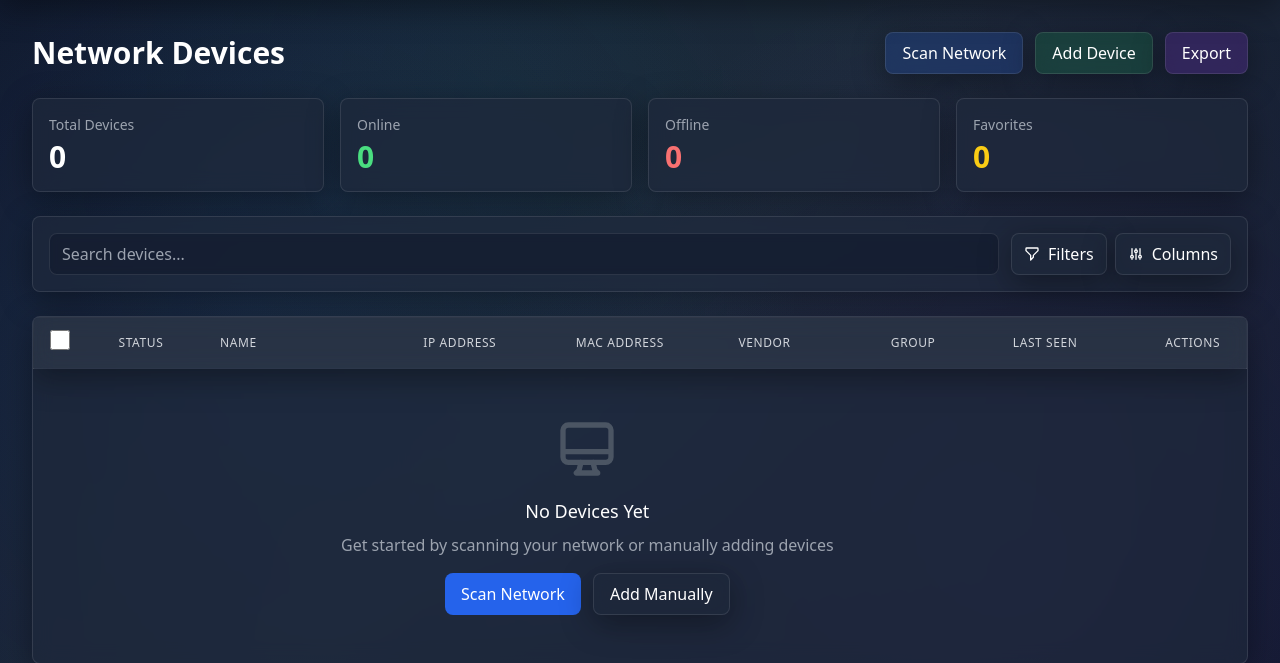
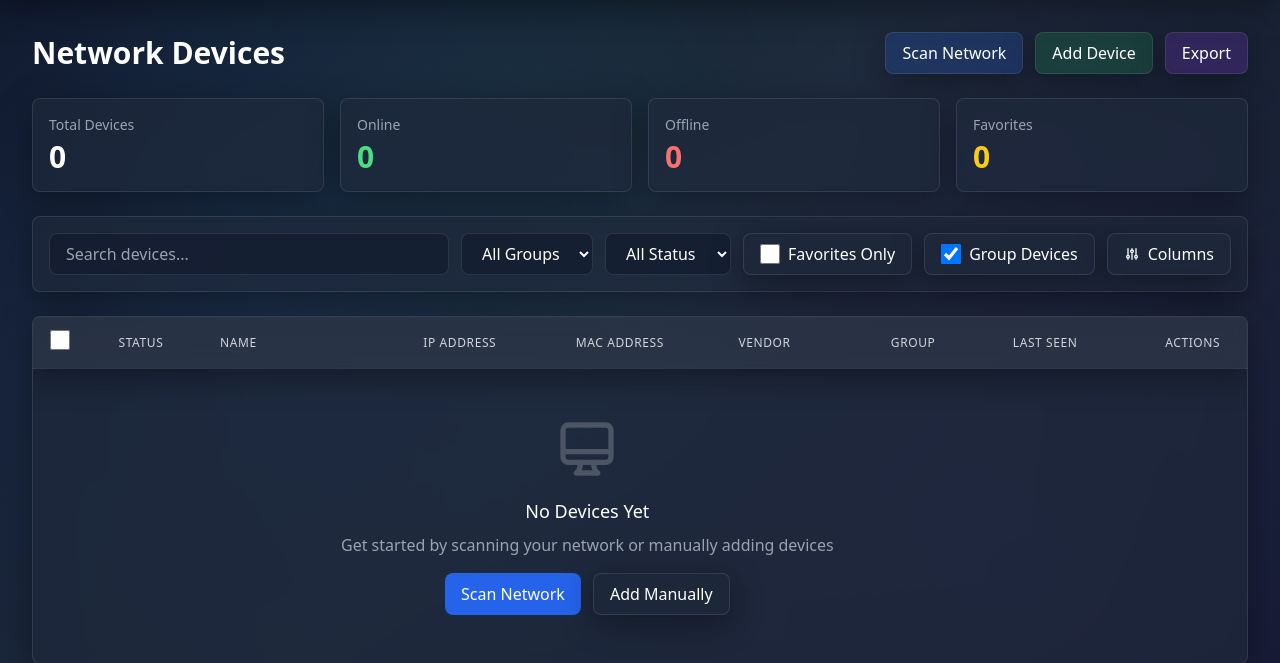
Before and after one commit to jameson-dev/LANControl, a Flask app: page /dashboard in a window 1280 px wide. Shown: the part 66-729 px from the top of the page. Run offline with Flask 3, Linux system fonts and the light colour scheme; the visitor is signed in with stand-in values (Sample User, id 1); data that the repository does not hold is empty; some libraries are stand-ins or nearby versions.

Commit message:
Revert "UI improvement"
This reverts commit 5fd17535fa070b5b855bddb352c222dc2571e914.

```diff
--- a/static/js/devices.js
+++ b/static/js/devices.js
@@ -20,7 +20,6 @@ document.addEventListener('DOMContentLoaded', function() {
     loadDevices();
     loadStats();
     setupEventListeners();
-    updateActiveFiltersCount();
 
     // Auto-refresh every 30 seconds
     startNormalRefresh();
@@ -58,6 +57,10 @@ function setupEventListeners() {
     searchInput.addEventListener('focus', showRecentSearches);
     searchInput.addEventListener('blur', () => setTimeout(hideRecentSearches, 200));
 
+    document.getElementById('groupFilter').addEventListener('change', filterDevices);
+    document.getElementById('statusFilter').addEventListener('change', filterDevices);
+    document.getElementById('favoritesOnly').addEventListener('change', filterDevices);
+    document.getElementById('groupingEnabled').addEventListener('change', toggleGrouping);
     document.getElementById('deviceForm').addEventListener('submit', saveDevice);
 
     // Initialize grouping checkbox state
@@ -1725,11 +1728,9 @@ function showColumnSettings() {
         return;
     }
 
-    const groupingEnabled = document.getElementById('groupingEnabled').checked;
-
     const dropdown = document.createElement('div');
     dropdown.id = 'columnSettingsDropdown';
-    dropdown.className = 'filter-dropdown absolute top-full right-0 mt-2 glass rounded-lg p-3 min-w-[200px]';
+    dropdown.className = 'absolute top-full right-0 mt-2 glass rounded-lg p-3 z-50 min-w-[200px]';
     dropdown.style.maxHeight = '400px';
     dropdown.style.overflowY = 'auto';
 
@@ -1745,20 +1746,12 @@ function showColumnSettings() {
             </label>
         `).join('')}
         <div class="border-t border-white/10 my-2"></div>
-        <label class="flex items-center space-x-2 py-2 hover:bg-white/10 rounded px-2 cursor-pointer">
-            <input type="checkbox"
-                   id="groupingEnabledColumn"
-                   ${groupingEnabled ? 'checked' : ''}
-                   onchange="toggleGroupingFromColumn(this.checked)"
-                   class="form-checkbox h-4 w-4 text-blue-600 rounded">
-            <span class="text-sm text-gray-300">Group Devices</span>
-        </label>
-        <div class="border-t border-white/10 my-2"></div>
         <a href="/settings" class="block text-sm text-blue-400 hover:text-blue-300 px-2 py-1">
             Rename columns in Settings →
         </a>
     `;
 
+    // Position relative to a button (we'll add this button to the dashboard)
     const button = document.getElementById('columnSettingsBtn');
     if (button) {
         button.parentElement.style.position = 'relative';
@@ -1775,147 +1768,3 @@ function showColumnSettings() {
         });
     }, 0);
 }
-
-// Toggle grouping from column dropdown
-function toggleGroupingFromColumn(enabled) {
-    document.getElementById('groupingEnabled').checked = enabled;
-    groupingEnabled = enabled;
-    localStorage.setItem('groupingEnabled', JSON.stringify(groupingEnabled));
-    filterDevices();
-}
-
-// Show filters dropdown
-function showFiltersDropdown() {
-    const existing = document.getElementById('filtersDropdown');
-    if (existing) {
-        existing.remove();
-        return;
-    }
-
-    const dropdown = document.createElement('div');
-    dropdown.id = 'filtersDropdown';
-    dropdown.className = 'filter-dropdown absolute top-full right-0 mt-2 glass rounded-lg p-4 min-w-[280px]';
-
-    const currentGroup = document.getElementById('groupFilter').value;
-    const currentStatus = document.getElementById('statusFilter').value;
-    const favoritesOnly = document.getElementById('favoritesOnly').checked;
-
-    // Get available groups
-    const groups = [...new Set(allDevices.map(d => d.group).filter(g => g))];
-
-    dropdown.innerHTML = `
-        <div class="space-y-4">
-            <div>
-                <label class="block text-xs font-medium text-gray-400 mb-2">GROUP</label>
-                <select id="groupFilterDropdown" class="w-full px-3 py-2 glass-input rounded-lg text-white text-sm">
-                    <option value="">All Groups</option>
-                    ${groups.map(g => `<option value="${g}" ${currentGroup === g ? 'selected' : ''}>${g}</option>`).join('')}
-                </select>
-            </div>
-
-            <div>
-                <label class="block text-xs font-medium text-gray-400 mb-2">STATUS</label>
-                <select id="statusFilterDropdown" class="w-full px-3 py-2 glass-input rounded-lg text-white text-sm">
-                    <option value="" ${!currentStatus ? 'selected' : ''}>All Status</option>
-                    <option value="online" ${currentStatus === 'online' ? 'selected' : ''}>Online</option>
-                    <option value="offline" ${currentStatus === 'offline' ? 'selected' : ''}>Offline</option>
-                    <option value="unknown" ${currentStatus === 'unknown' ? 'selected' : ''}>Unknown</option>
-                </select>
-            </div>
-
-            <div class="border-t border-white/10 pt-3">
-                <label class="flex items-center space-x-2 cursor-pointer py-1">
-                    <input type="checkbox"
-                           id="favoritesOnlyDropdown"
-                           ${favoritesOnly ? 'checked' : ''}
-                           class="form-checkbox h-4 w-4 text-blue-600 rounded">
-                    <span class="text-sm text-white">Favorites Only</span>
-                </label>
-            </div>
-
-            <div class="border-t border-white/10 pt-3 flex gap-2">
-                <button onclick="applyFilters()" class="flex-1 px-3 py-2 bg-blue-600 hover:bg-blue-700 text-white rounded-lg text-sm font-medium transition">
-                    Apply
-                </button>
-                <button onclick="clearFilters()" class="flex-1 px-3 py-2 glass hover:glass-hover text-white rounded-lg text-sm font-medium transition">
-                    Clear
-                </button>
-            </div>
-        </div>
-    `;
-
-    const button = document.getElementById('filtersBtn');
-    if (button) {
-        button.parentElement.style.position = 'relative';
-        button.parentElement.appendChild(dropdown);
-    }
-
-    // Add event listeners for real-time updates
-    dropdown.querySelector('#groupFilterDropdown').addEventListener('change', applyFilters);
-    dropdown.querySelector('#statusFilterDropdown').addEventListener('change', applyFilters);
-    dropdown.querySelector('#favoritesOnlyDropdown').addEventListener('change', applyFilters);
-
-    // Close when clicking outside
-    setTimeout(() => {
-        document.addEventListener('click', function closeDropdown(e) {
-            if (!dropdown.contains(e.target) && !e.target.closest('#filtersBtn')) {
-                dropdown.remove();
-                document.removeEventListener('click', closeDropdown);
-            }
-        });
-    }, 0);
-}
-
-// Apply filters from dropdown
-function applyFilters() {
-    const dropdown = document.getElementById('filtersDropdown');
-    if (!dropdown) return;
-
-    // Update hidden inputs from dropdown
-    document.getElementById('groupFilter').value = dropdown.querySelector('#groupFilterDropdown').value;
-    document.getElementById('statusFilter').value = dropdown.querySelector('#statusFilterDropdown').value;
-    document.getElementById('favoritesOnly').checked = dropdown.querySelector('#favoritesOnlyDropdown').checked;
-
-    // Update active filter count badge
-    updateActiveFiltersCount();
-
-    // Apply filters
-    filterDevices();
-}
-
-// Clear all filters
-function clearFilters() {
-    document.getElementById('groupFilter').value = '';
-    document.getElementById('statusFilter').value = '';
-    document.getElementById('favoritesOnly').checked = false;
-
-    const dropdown = document.getElementById('filtersDropdown');
-    if (dropdown) {
-        dropdown.querySelector('#groupFilterDropdown').value = '';
-        dropdown.querySelector('#statusFilterDropdown').value = '';
-        dropdown.querySelector('#favoritesOnlyDropdown').checked = false;
-    }
-
-    updateActiveFiltersCount();
-    filterDevices();
-}
-
-// Update active filters count badge
-function updateActiveFiltersCount() {
-    const group = document.getElementById('groupFilter').value;
-    const status = document.getElementById('statusFilter').value;
-    const favoritesOnly = document.getElementById('favoritesOnly').checked;
-
-    let count = 0;
-    if (group) count++;
-    if (status) count++;
-    if (favoritesOnly) count++;
-
-    const badge = document.getElementById('activeFiltersCount');
-    if (count > 0) {
-        badge.textContent = count;
-        badge.classList.remove('hidden');
-    } else {
-        badge.classList.add('hidden');
-    }
-}
--- a/templates/base.html
+++ b/templates/base.html
@@ -264,11 +264,6 @@
         .resizing {
             user-select: none;
             cursor: col-resize !important;
-        }
-
-        /* Filter and Column dropdowns - ensure they appear above table */
-        .filter-dropdown {
-            z-index: 100 !important;
         }
     </style>
     {% block extra_head %}{% endblock %}
--- a/templates/dashboard.html
+++ b/templates/dashboard.html
@@ -98,29 +98,37 @@
 
     <!-- Filters and Search -->
     <div class="glass rounded-lg p-3 sm:p-4">
-        <div class="flex flex-col sm:flex-row gap-2 sm:gap-3">
-            <div class="flex-1">
+        <div class="flex flex-col sm:flex-row sm:flex-wrap gap-3">
+            <div class="flex-1 sm:min-w-64">
                 <input type="text"
                        id="searchInput"
                        placeholder="Search devices..."
-                       class="w-full px-3 py-2 glass-input rounded-lg text-white placeholder-gray-400">
+                       class="w-full px-3 sm:px-4 py-2 glass-input rounded-lg text-white placeholder-gray-400">
             </div>
-            <div class="flex gap-2">
-                <div class="relative">
-                    <button id="filtersBtn"
-                            onclick="showFiltersDropdown()"
-                            class="px-3 py-2 glass rounded-lg hover:glass-hover transition flex items-center gap-2 text-white whitespace-nowrap">
-                        <svg class="w-4 h-4" fill="none" stroke="currentColor" viewBox="0 0 24 24">
-                            <path stroke-linecap="round" stroke-linejoin="round" stroke-width="2" d="M3 4a1 1 0 011-1h16a1 1 0 011 1v2.586a1 1 0 01-.293.707l-6.414 6.414a1 1 0 00-.293.707V17l-4 4v-6.586a1 1 0 00-.293-.707L3.293 7.293A1 1 0 013 6.586V4z"/>
-                        </svg>
-                        <span>Filters</span>
-                        <span id="activeFiltersCount" class="hidden px-1.5 py-0.5 bg-blue-600 text-white text-xs rounded-full"></span>
-                    </button>
-                </div>
+            <div class="flex gap-3 flex-wrap">
+                <select id="groupFilter"
+                        class="flex-1 sm:flex-none px-3 sm:px-4 py-2 glass-input rounded-lg text-white">
+                    <option value="">All Groups</option>
+                </select>
+                <select id="statusFilter"
+                        class="flex-1 sm:flex-none px-3 sm:px-4 py-2 glass-input rounded-lg text-white">
+                    <option value="">All Status</option>
+                    <option value="online">Online</option>
+                    <option value="offline">Offline</option>
+                    <option value="unknown">Unknown</option>
+                </select>
+                <label class="flex items-center space-x-2 px-3 sm:px-4 py-2 glass rounded-lg cursor-pointer hover:glass-hover transition">
+                    <input type="checkbox" id="favoritesOnly" class="form-checkbox h-5 w-5 text-blue-600">
+                    <span class="text-white text-sm sm:text-base">Favorites Only</span>
+                </label>
+                <label class="flex items-center space-x-2 px-3 sm:px-4 py-2 glass rounded-lg cursor-pointer hover:glass-hover transition">
+                    <input type="checkbox" id="groupingEnabled" class="form-checkbox h-5 w-5 text-blue-600" checked>
+                    <span class="text-white text-sm sm:text-base">Group Devices</span>
+                </label>
                 <div class="relative">
                     <button id="columnSettingsBtn"
                             onclick="showColumnSettings()"
-                            class="px-3 py-2 glass rounded-lg hover:glass-hover transition flex items-center gap-2 text-white">
+                            class="px-3 sm:px-4 py-2 glass rounded-lg hover:glass-hover transition flex items-center gap-2 text-white">
                         <svg class="w-4 h-4" fill="none" stroke="currentColor" viewBox="0 0 24 24">
                             <path stroke-linecap="round" stroke-linejoin="round" stroke-width="2" d="M12 6V4m0 2a2 2 0 100 4m0-4a2 2 0 110 4m-6 8a2 2 0 100-4m0 4a2 2 0 110-4m0 4v2m0-6V4m6 6v10m6-2a2 2 0 100-4m0 4a2 2 0 110-4m0 4v2m0-6V4"/>
                         </svg>
@@ -129,19 +137,6 @@
                 </div>
             </div>
         </div>
-
-        <!-- Hidden filter inputs (used by the dropdown) -->
-        <select id="groupFilter" class="hidden">
-            <option value="">All Groups</option>
-        </select>
-        <select id="statusFilter" class="hidden">
-            <option value="">All Status</option>
-            <option value="online">Online</option>
-            <option value="offline">Offline</option>
-            <option value="unknown">Unknown</option>
-        </select>
-        <input type="checkbox" id="favoritesOnly" class="hidden">
-        <input type="checkbox" id="groupingEnabled" class="hidden" checked>
     </div>
 
     <!-- Devices List - Desktop Table View -->
```
